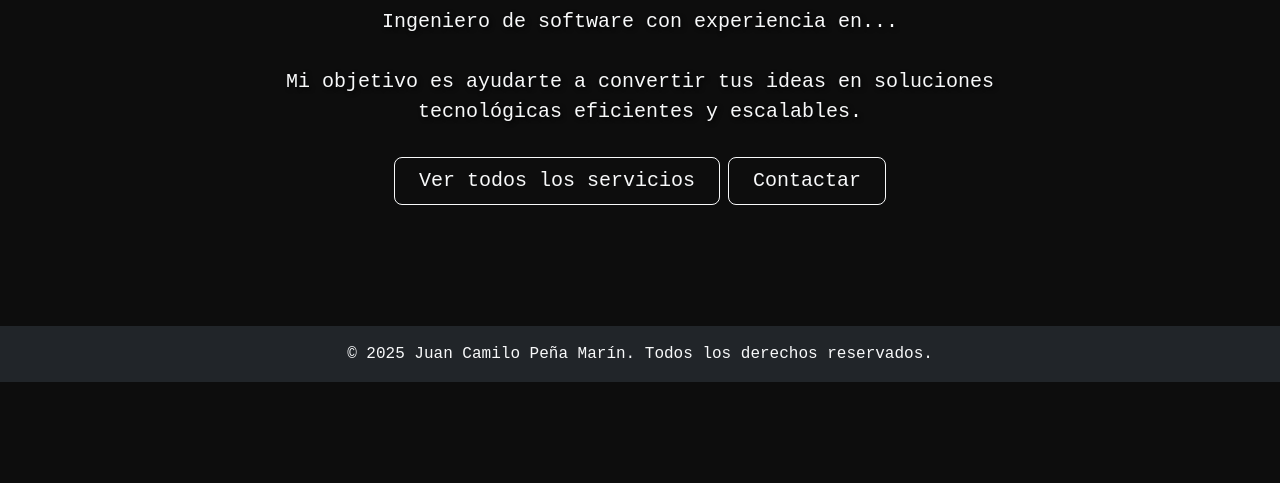
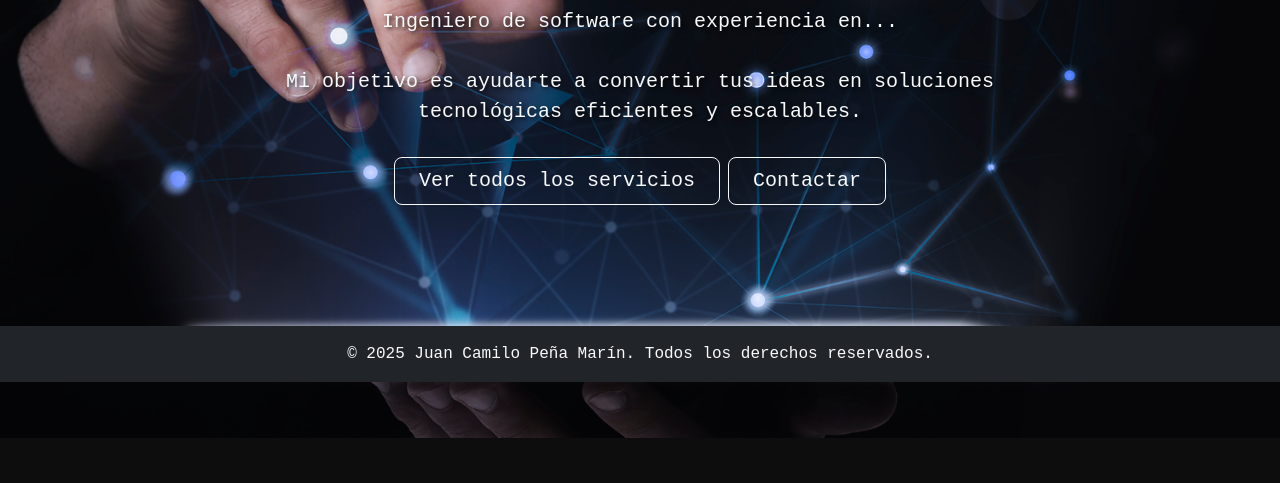
Before and after one commit to juaancamilo0101/PagWebServicios, a plain HTML site: page index.html in a window 1280 px wide. Shown: the part 418-901 px from the top of the page. Drawn offline with nearby package versions, Linux system fonts and the light colour scheme.

Commit message:
new picture

```diff
--- a/css/styles.css
+++ b/css/styles.css
@@ -104,7 +104,7 @@
    ========================================================================== */
 
 .hero {
-   background: url('img/imagen-fondo.jpg') no-repeat center center; /* Reemplaza por tu imagen */
+   background: url('/img/fondo1.jpg') no-repeat center center; /* Reemplaza por tu imagen */
    background-size: cover;
    min-height: 100vh; /* Ocupa toda la altura de la pantalla */
    display: flex;
```
Also changed, not shown: img/fondo1.jpg (added).
